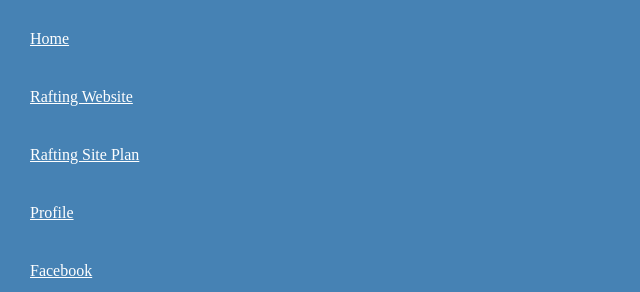
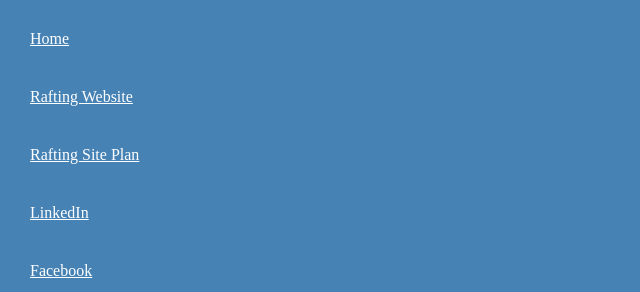
Before and after one commit to MaguiGuardia/wdd130, a plain HTML site: page index.html in a window 1280 px wide. Shown: the top 292 px of the page, 0-640 px from the left. Drawn offline with Linux system fonts and the light colour scheme.

Commit message:
linkedin name

```diff
--- a/index.html
+++ b/index.html
@@ -14,7 +14,7 @@
                 <a href="#">Home</a>
                 <a href="wwr/">Rafting Website</a>
                 <a href="wwr/site-plan-rafting.html">Rafting Site Plan</a>
-                <a href="https://www.linkedin.com/in/magal%C3%AD-guardia-1232a1202/">Profile</a>
+                <a href="https://www.linkedin.com/in/magal%C3%AD-guardia-1232a1202/">LinkedIn</a>
                 <a href="https://www.facebook.com/">Facebook</a>
             </nav>
         </header>
```
